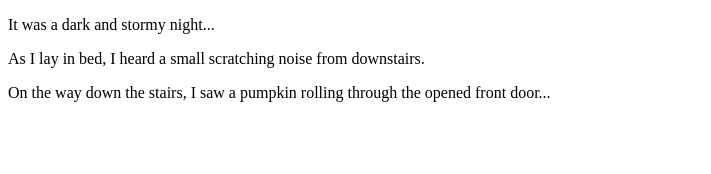
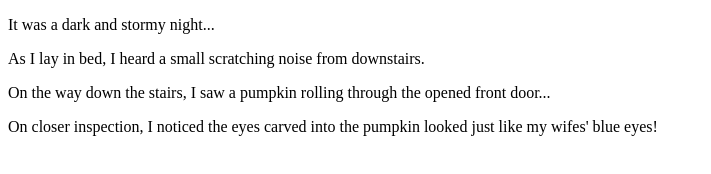
Before and after one commit to rvanemanii/fireside-story, a plain HTML site: page index.html in a window 1280 px wide. Shown: the whole page, without its empty margins (0-711 px from the left). Drawn offline with Linux system fonts and the light colour scheme.

Commit message:
added fourth line of story

```diff
--- a/index.html
+++ b/index.html
@@ -5,5 +5,6 @@
     <p>It was a dark and stormy night...</p>
 	<p>As I lay in bed, I heard a small scratching noise from downstairs.</p>
 	<p>On the way down the stairs, I saw a pumpkin rolling through the opened front door...</p>
+	<p>On closer inspection, I noticed the eyes carved into the pumpkin looked just like my wifes' blue eyes!</p>
   </body>
 </html>
```
